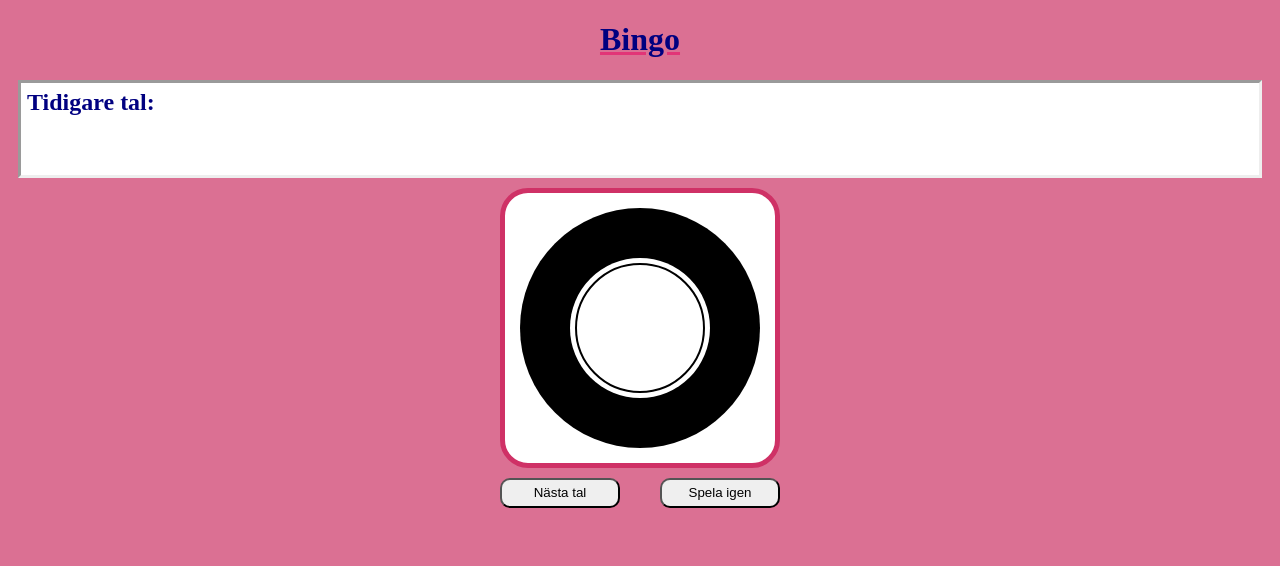
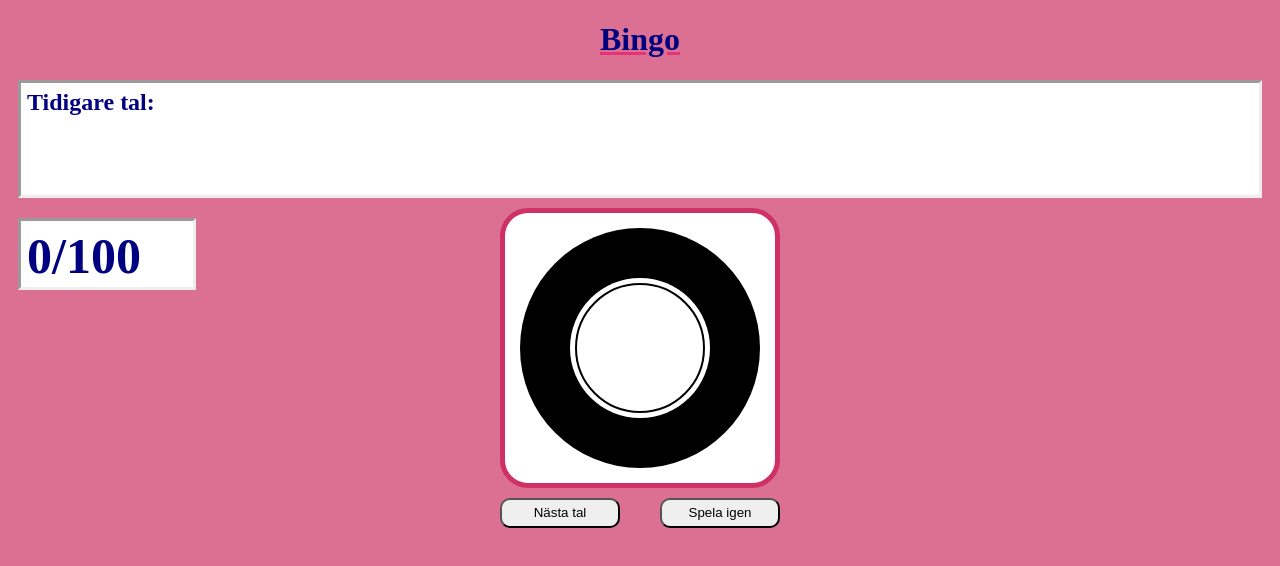
Before and after one commit to TheDovah77/TheDovah77.github.io, a plain HTML site: page bingo/index.html in a window 1280 px wide. Drawn offline with Linux system fonts and the light colour scheme.

Commit message:
Added rolled numbers counter

```diff
--- a/bingo/index.html
+++ b/bingo/index.html
@@ -32,9 +32,22 @@
         color: navy;
         font-size: x-large;
         background-color: white;
-        height: 80px;
+        height: 100px;
         border-style: inset;
         margin: 10px;
+      }
+
+      .count{
+        position: absolute;
+        padding: 6px;
+        color: navy;
+        font-size: 50px;
+        background-color: white;
+        width: 160px;
+        height: 54px;
+        border-style: inset;
+        margin: 10px;
+        float: left;
       }
 
       .next {
@@ -62,6 +75,7 @@
   <body>
     <u><h1>Bingo</h1></u>
     <b><div id="earlierNumbers" class="earlier-numbers"></div></b>
+    <b><div id="count" class="count"></div></b>
 
     <canvas width="270px" height="270px"></canvas>
 
@@ -78,6 +92,7 @@
       drawBingoBall(-1)
       let earlierNumbers = "Tidigare tal: "
       document.getElementById("earlierNumbers").innerHTML = earlierNumbers;
+      document.getElementById("count").innerHTML = 100 - numbers.length + "/100"
 
       function drawCircle(color, radius, filled) {
         ctx.beginPath();
@@ -151,6 +166,7 @@
               drawBingoBall(num)
               earlierNumbers += num.toString() + " ";
               document.getElementById("earlierNumbers").innerHTML = earlierNumbers;
+              document.getElementById("count").innerHTML = 100 - numbers.length + "/100"
               document.getElementById("next").disabled = false;
               clearInterval(myTimer);
             }
@@ -170,6 +186,7 @@
           drawBingoBall(-1)
           earlierNumbers = "Tidigare tal: "
           document.getElementById("earlierNumbers").innerHTML = earlierNumbers;
+          document.getElementById("count").innerHTML = 100 - numbers.length + "/100"
         }
       }
     </script>
```
